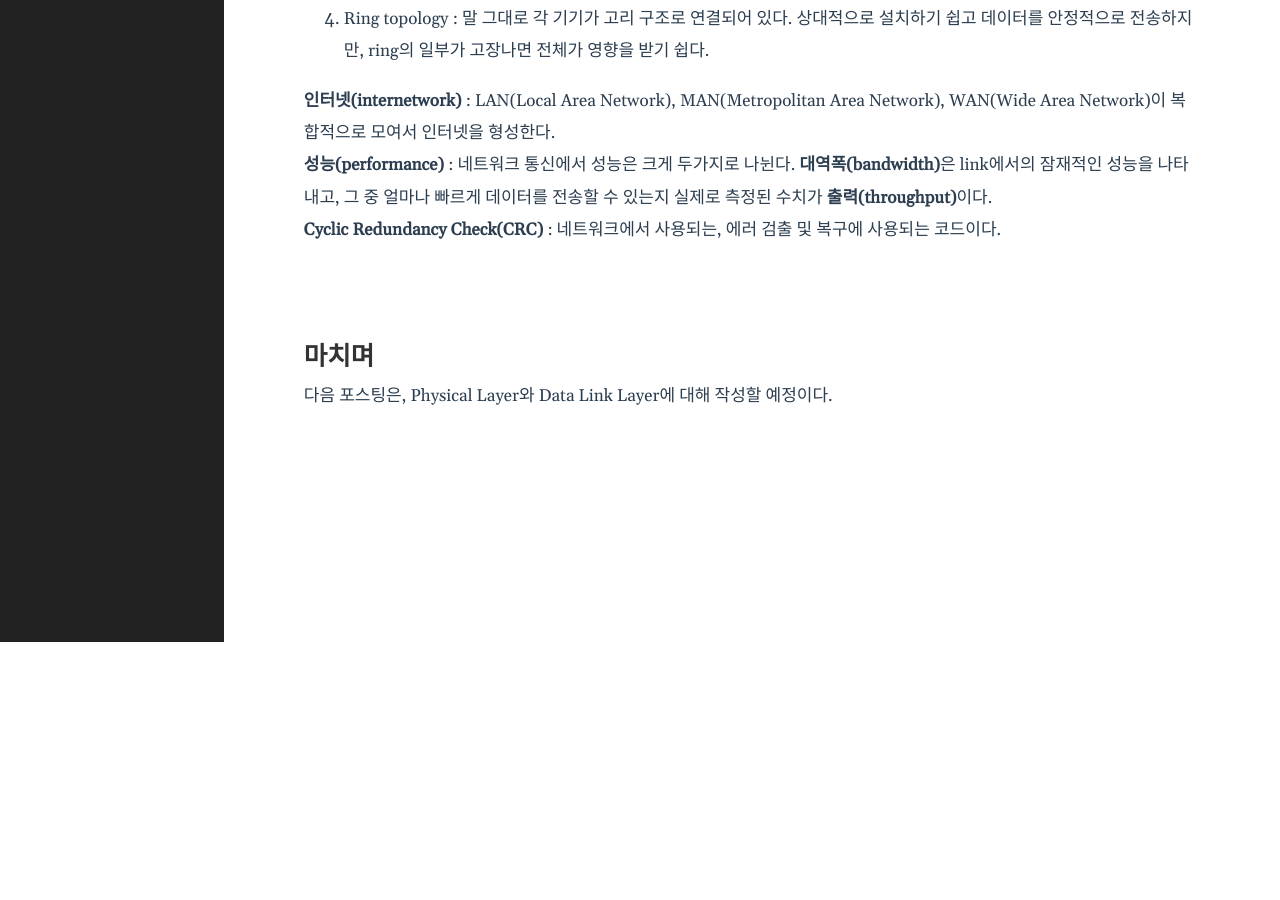
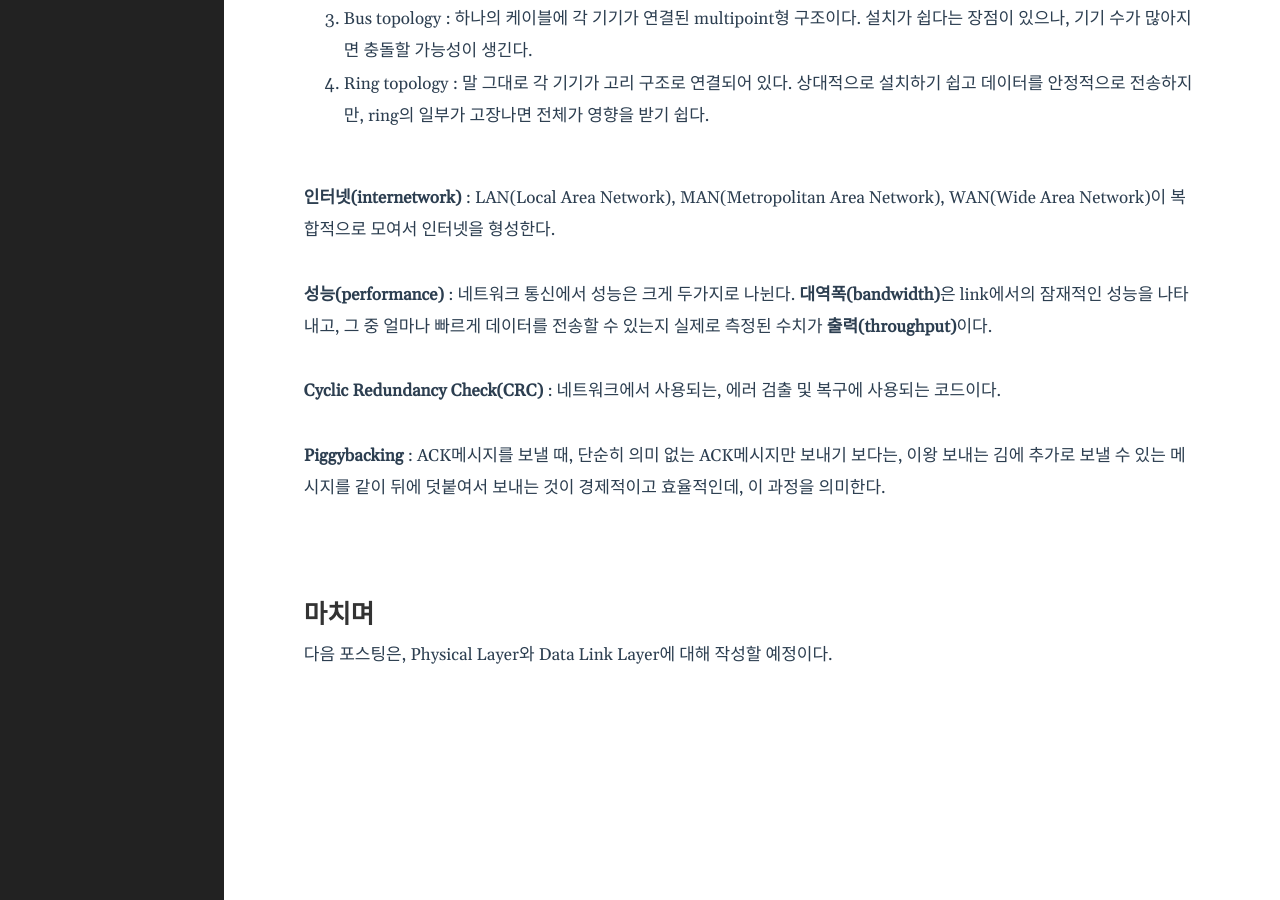
Before and after one commit to Herrtane/Herrtane.github.io, a Jekyll site: the page built from _posts/2020-09-04-network-background.markdown, in a window 1280 px wide and 900 px high, scrolled down 1066 px. Built offline with Jekyll 4.4.1, drawn with Linux system fonts in a browser that asks for light colours; comment, search, counter and statistics services are not loaded; before the commit the page ends 1708 px from its top, so only the background shows below that; some of the changed text lies outside the part shown.

Commit message:
Post Datalinklayer2

```diff
--- a/_posts/2020-09-03-network-OSI.markdown
+++ b/_posts/2020-09-03-network-OSI.markdown
@@ -8,8 +8,7 @@ comments: true
 지난 학기, 그러니까 3학년 1학기에 컴퓨터 네트워크 과목에서 배웠던 내용이 중요하다고 판단하여서,
 이번 기회에 복습하는 겸 해서 컴퓨터 네트워크에 대한 중요한 이론을 차차 정리해나가려고 한다.
 배웠던 기억과 필기에 의존하는 만큼, 약간의 오류가 있을 수 있다.
-<br/>
-<br/>
+
 
 ## OSI 7Layer란?
 
--- a/_posts/2020-09-04-network-background.markdown
+++ b/_posts/2020-09-04-network-background.markdown
@@ -1,39 +1,53 @@
 ---
 layout: post
-title: Background knowledge
+title: <Network> 02. Background knowledge
 date: 2020-09-04 13:29:23 +0900
 category: Network
 comments: true
 ---
 이번 포스팅에서는 본격적으로 OSI 7Layer를 세부적으로 다뤄보기에 앞서, 네트워크에 있어서 필요한 기본적인 배경지식과 용어를 정리해보려고 한다.
-<br/>
-<br/>
 
 ## 배경지식
 <br/>
 
 **프로토콜(protocol)** : 데이터를 송수신하는 과정을 주관하는 일련의 규칙들을 뜻한다. 예를 들어, 한국어를 하는 사람과 프랑스어를 하는 사람이 서로 통신하기 위해서는 공통된 언어가 필요한데, 영어가 이 역할을 하는 것과 유사하다.
+<br/>
+<br/>
 
 **Data Flow Direction** : 네트워크에서 정보를 주고 받는 방향별 명칭이 존재한다. 크게 3가지로 나뉜다.
 1. Simplex : 한 방향으로만 진행되는 일방향 통신이다.
 2. Half-duplex : 양방향으로 진행되기는 하지만, 동시에 진행되는 것이 아니라, 한 번 수신하면, 한 번 송신하는 식으로 주고 받는 형식이다.
 3. Full-duplex : 실시간 양방향 통신이다.
+<br/>
+<br/>
 
 **Physical Structure** : 네트워크에서 기기 간의 연결 방식에 대한 명칭이 존재한다. 크게 2가지로 나뉜다.
 1. Point-to-point : 두 기기가 서로 연결된 것을 의미한다.
 2. Multipoint : 한 주축 케이블을 중심으로, 여러 기기가 쭉 연결된 것을 의미한다.
+<br/>
+<br/>
 
 **토폴로지(topology)** : 네트워크가 물리적으로 어떻게 배치되어 있는지를 나타내는 단어이다. 둘 이상의 장치들은 서로 **연결(link)**되어 있고, 둘 이상의 연결(link)들은 **토폴로지(topology)**를 형성한다. 크게 4종류로 나뉜다.
 1. Star topology : 여러 기기가 하나의 hub에 연결되어 있는 구조이다. 어느 하나의 link가 끊어지더라도, 나머지 link들은 영향을 받지 않는다는 장점이 있지만, hub가 고장난다면 전체 통신이 망가질 수 있다는 단점이 존재한다. Tree topology는 Star topology의 응용된 버전이다.
 2. Mesh topology : 모든 기기가 서로 연결되어 있는 구조이다. 가장 견고한 topology이고 보안이 보장되지만, 모든 기기마다 link를 걸어야 하기 때문에 경제적인 부담이 되는 단점이 있다.
 3. Bus topology : 하나의 케이블에 각 기기가 연결된 multipoint형 구조이다. 설치가 쉽다는 장점이 있으나, 기기 수가 많아지면 충돌할 가능성이 생긴다.
 4. Ring topology : 말 그대로 각 기기가 고리 구조로 연결되어 있다. 상대적으로 설치하기 쉽고 데이터를 안정적으로 전송하지만, ring의 일부가 고장나면 전체가 영향을 받기 쉽다.
+<br/>
+<br/>
 
 **인터넷(internetwork)** : LAN(Local Area Network), MAN(Metropolitan Area Network), WAN(Wide Area Network)이 복합적으로 모여서 인터넷을 형성한다.
+<br/>
+<br/>
 
 **성능(performance)** : 네트워크 통신에서 성능은 크게 두가지로 나뉜다. **대역폭(bandwidth)**은 link에서의 잠재적인 성능을 나타내고, 그 중 얼마나 빠르게 데이터를 전송할 수 있는지 실제로 측정된 수치가 **출력(throughput)**이다.
+<br/>
+<br/>
 
 **Cyclic Redundancy Check(CRC)** : 네트워크에서 사용되는, 에러 검출 및 복구에 사용되는 코드이다.
+<br/>
+<br/>
+
+**Piggybacking** : ACK메시지를 보낼 때, 단순히 의미 없는 ACK메시지만 보내기 보다는, 이왕 보내는 김에 추가로 보낼 수 있는 메시지를 같이 뒤에 덧붙여서 보내는 것이 경제적이고 효율적인데, 이 과정을 의미한다.
 
 <br/>
 <br/>
--- a/_posts/2020-09-05-git-manual-of-jekyll.markdown
+++ b/_posts/2020-09-05-git-manual-of-jekyll.markdown
@@ -1,7 +1,7 @@
 ---
 layout: post
 title:  "Jekyll 사용법"
-date:   2020-09-05 01:00:29 +0900
+date:   2020-09-05 12:00:29 +0900
 categories: Git/Github
 comments: true
 ---
```
Also changed, not shown: other parts of _posts/2020-09-03-network-OSI.markdown (+1 -1 lines), _posts/2020-09-05-network-MAC.markdown (+10 -4 lines), _posts/2020-09-06-network-DLC.markdown (added, +79 -0 lines), img/flow_control.jpg (added), img/standard_time.jpg (added), img/stop_and_wait.jpg (added).
